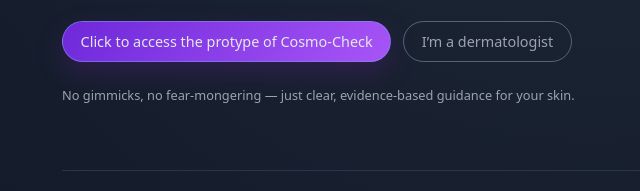
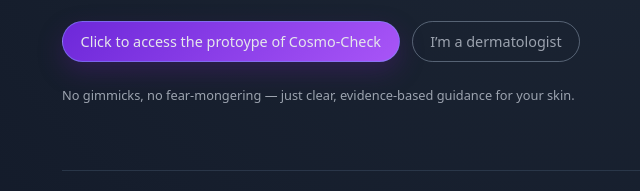
Before and after one commit to Aishwaryaarizona/COSMO-Check, a plain HTML site: page index.html in a window 1280 px wide. Shown: the part 379-570 px from the top of the page, 48-688 px from the left. Drawn offline with Linux system fonts and the light colour scheme.

Commit message:
Fix typo in link text for Cosmo-Check

```diff
--- a/index.html
+++ b/index.html
@@ -461,7 +461,7 @@ burned, irritated, or damaged.
   <a href="dermatology-section.html"
      class="btn btn-primary"
      target="_blank">
-    Click to access the protype of Cosmo-Check
+    Click to access the protoype of Cosmo-Check
   </a>
   <a href="#derm" class="btn btn-ghost">I’m a dermatologist</a>
 </div>
```
